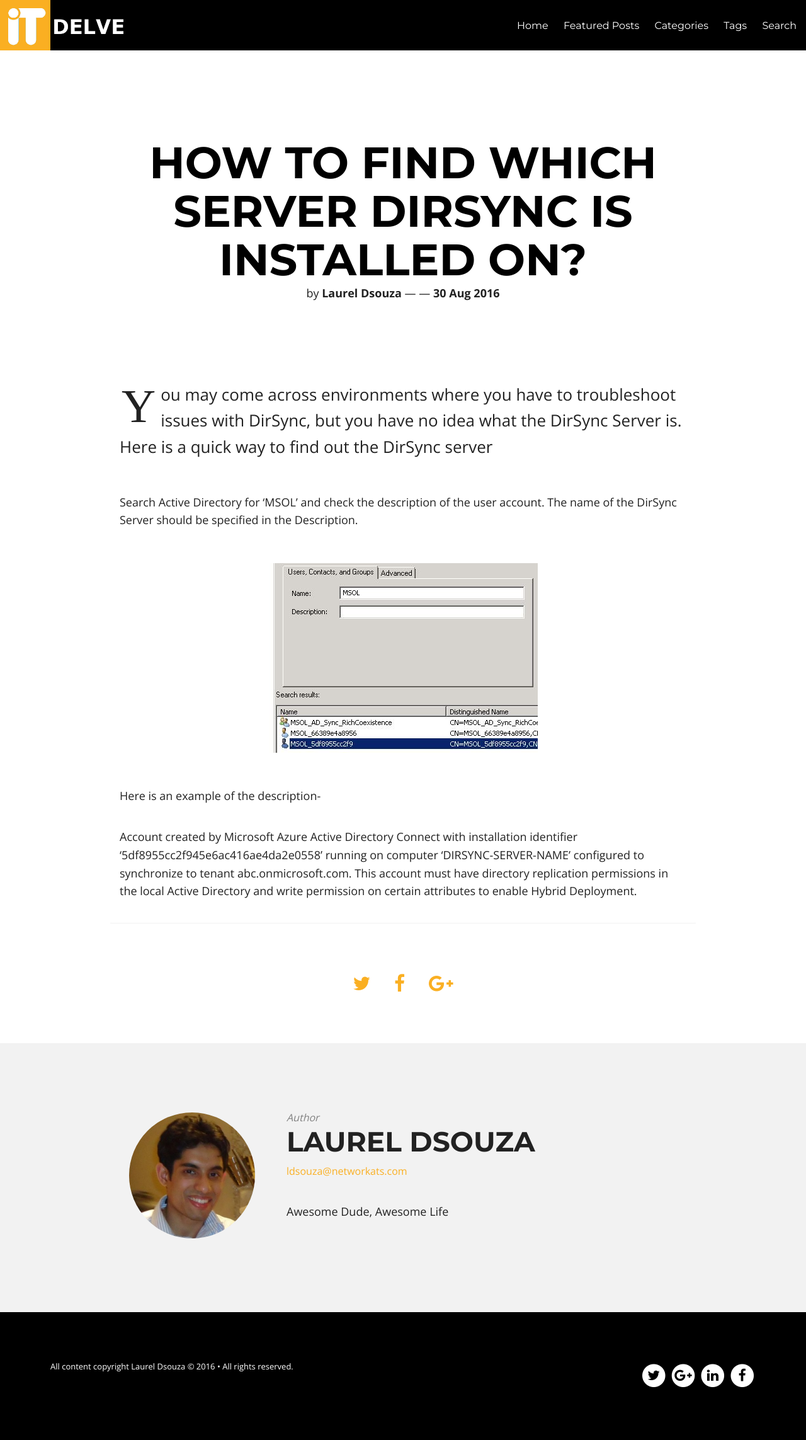
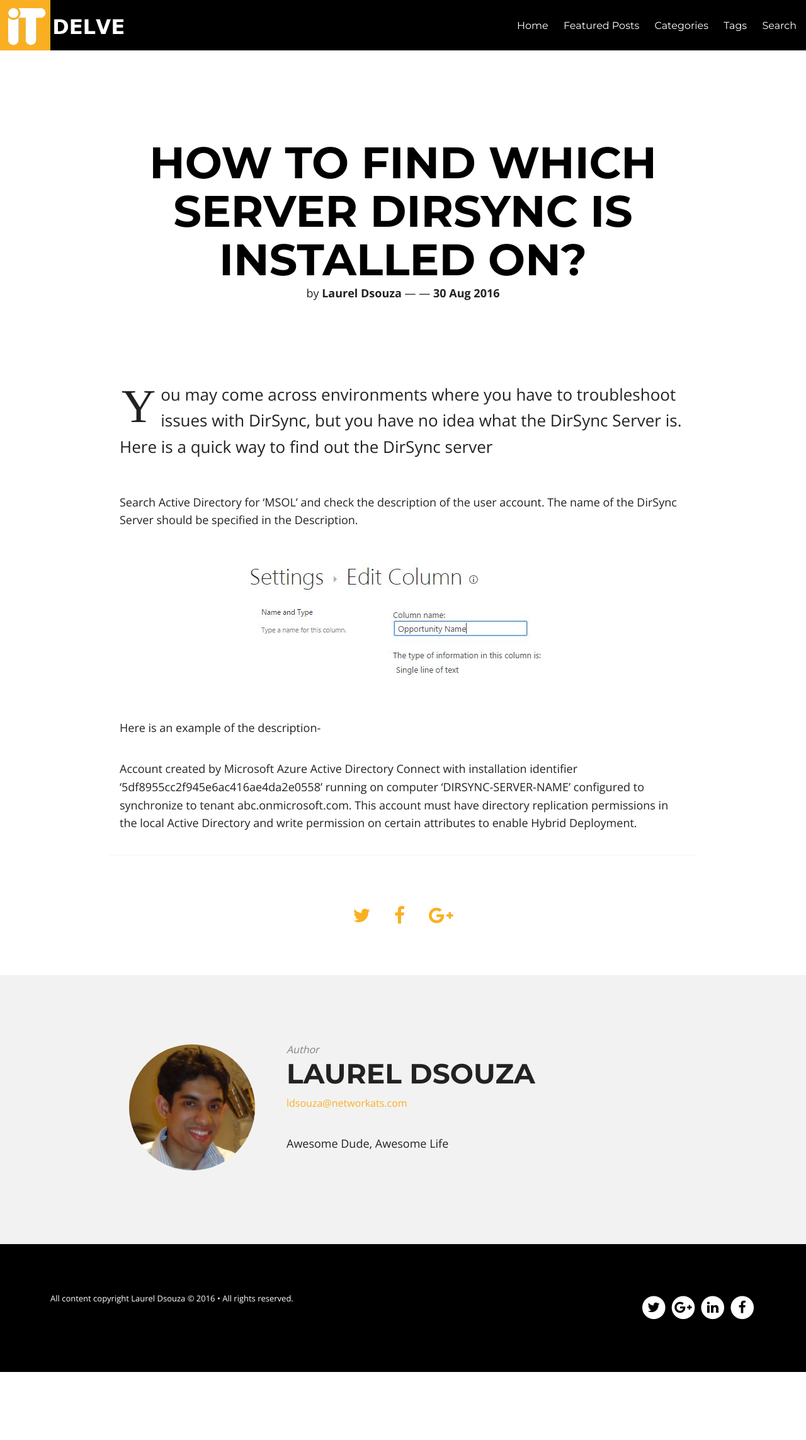
Before and after one commit to ldsouza/ldsouza.github.io, a Jekyll site: the page built from _posts/2016-08-30-how-to-find-which-server-dirsync-is-installed-on.md, in a window 1280 px wide. Shown: the whole page at 63% size. Built offline with Jekyll 4.4.1, drawn with Linux system fonts in a browser that asks for light colours; nearby versions of some CDN libraries; after the commit the page ends 2178 px from its top, so only the background shows below that.

Commit message:
Updated 2016-08-30-how-to-find-which-server-dirsync-is-installed-on.md

```diff
--- a/_posts/2016-08-30-how-to-find-which-server-dirsync-is-installed-on.md
+++ b/_posts/2016-08-30-how-to-find-which-server-dirsync-is-installed-on.md
@@ -11,7 +11,7 @@
 
 Search Active Directory for 'MSOL' and check the description of the user account. The name of the DirSync Server should be specified in the Description.
 
-![Image]({{ site.url }}/images/blog/Dirsync-msol.JPG)
+![Image]({{ site.url }}/images/blog/pipeline-rename-title.JPG)
 
 Here is an example of the description-
 
```
